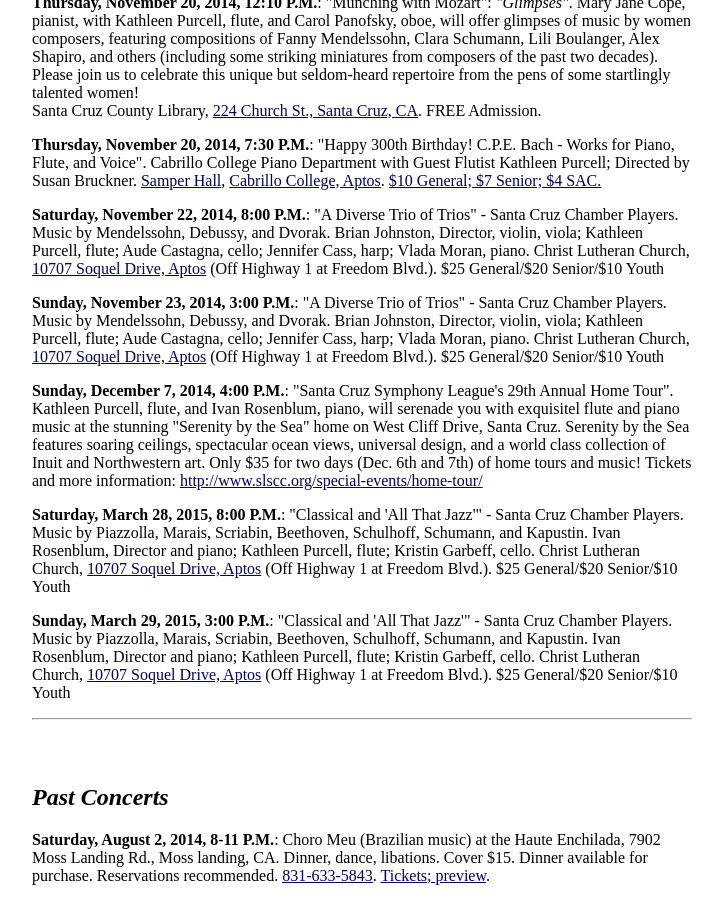
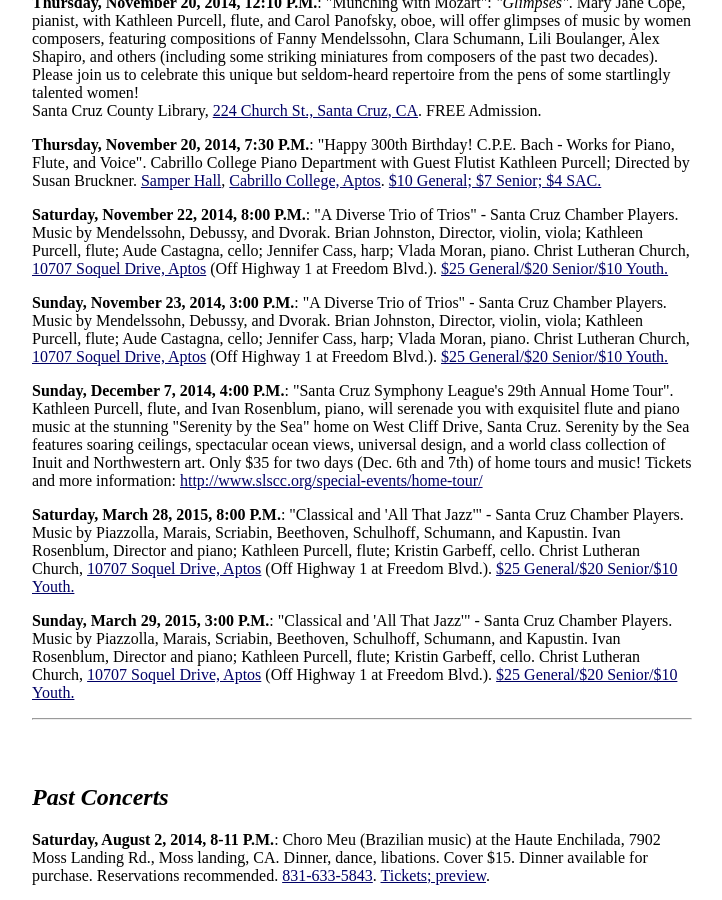
Before and after one commit to tris/flutemusic.com, a Jekyll site: the page built from schedule.html, in a window 1280 px wide and 900 px high, scrolled down 311 px. Shown: the whole window, without its empty margins (23-745 px from the left). Built offline with Jekyll 4.4.1, drawn with Linux system fonts in a browser that asks for light colours; part of the change alters nothing that is shown.

```diff
--- a/schedule.html
+++ b/schedule.html
@@ -41,11 +41,11 @@ Santa Cruz County Library, <a href="https://www.google.com/maps?q=224+Church+St,
 </p>
 
 <p>
-<b>Saturday, November 22, 2014, 8:00 P.M.</b>: "A Diverse Trio of Trios" - Santa Cruz Chamber Players.  Music by Mendelssohn, Debussy, and Dvorak. Brian Johnston, Director, violin, viola; Kathleen Purcell, flute; Aude Castagna, cello; Jennifer Cass, harp; Vlada Moran, piano.  Christ Lutheran Church, <a href="https://www.google.com/maps?q=10707+Soquel+Dr,+Aptos,+CA">10707 Soquel Drive, Aptos</a> (Off Highway 1 at Freedom Blvd.).  $25 General/$20 Senior/$10 Youth
+<b>Saturday, November 22, 2014, 8:00 P.M.</b>: "A Diverse Trio of Trios" - Santa Cruz Chamber Players.  Music by Mendelssohn, Debussy, and Dvorak. Brian Johnston, Director, violin, viola; Kathleen Purcell, flute; Aude Castagna, cello; Jennifer Cass, harp; Vlada Moran, piano.  Christ Lutheran Church, <a href="https://www.google.com/maps?q=10707+Soquel+Dr,+Aptos,+CA">10707 Soquel Drive, Aptos</a> (Off Highway 1 at Freedom Blvd.).  <a href="http://www.scchamberplayers.org/concert-two/">$25 General/$20 Senior/$10 Youth.</a>
 </p>
 
 <p>
-<b>Sunday, November 23, 2014, 3:00 P.M.</b>: "A Diverse Trio of Trios" -  Santa Cruz Chamber Players.  Music by Mendelssohn, Debussy, and Dvorak. Brian Johnston, Director, violin, viola; Kathleen Purcell, flute; Aude Castagna, cello; Jennifer Cass, harp; Vlada Moran, piano.  Christ Lutheran Church, <a href="https://www.google.com/maps?q=10707+Soquel+Dr,+Aptos,+CA">10707 Soquel Drive, Aptos</a> (Off Highway 1 at Freedom Blvd.). $25 General/$20 Senior/$10 Youth
+<b>Sunday, November 23, 2014, 3:00 P.M.</b>: "A Diverse Trio of Trios" -  Santa Cruz Chamber Players.  Music by Mendelssohn, Debussy, and Dvorak. Brian Johnston, Director, violin, viola; Kathleen Purcell, flute; Aude Castagna, cello; Jennifer Cass, harp; Vlada Moran, piano.  Christ Lutheran Church, <a href="https://www.google.com/maps?q=10707+Soquel+Dr,+Aptos,+CA">10707 Soquel Drive, Aptos</a> (Off Highway 1 at Freedom Blvd.).  <a href="http://www.scchamberplayers.org/concert-two/">$25 General/$20 Senior/$10 Youth.</a>
 </p>
 
 <p>
@@ -53,11 +53,11 @@ Santa Cruz County Library, <a href="https://www.google.com/maps?q=224+Church+St,
 </p>
 
 <p>
-<b>Saturday, March 28, 2015, 8:00 P.M.</b>: "Classical and 'All That Jazz'" - Santa Cruz Chamber Players. Music by Piazzolla, Marais, Scriabin, Beethoven, Schulhoff, Schumann, and Kapustin. Ivan Rosenblum, Director and piano; Kathleen Purcell, flute; Kristin Garbeff, cello.  Christ Lutheran Church, <a href="https://www.google.com/maps?q=10707+Soquel+Dr,+Aptos,+CA">10707 Soquel Drive, Aptos</a> (Off Highway 1 at Freedom Blvd.). $25 General/$20 Senior/$10 Youth
+<b>Saturday, March 28, 2015, 8:00 P.M.</b>: "Classical and 'All That Jazz'" - Santa Cruz Chamber Players. Music by Piazzolla, Marais, Scriabin, Beethoven, Schulhoff, Schumann, and Kapustin. Ivan Rosenblum, Director and piano; Kathleen Purcell, flute; Kristin Garbeff, cello.  Christ Lutheran Church, <a href="https://www.google.com/maps?q=10707+Soquel+Dr,+Aptos,+CA">10707 Soquel Drive, Aptos</a> (Off Highway 1 at Freedom Blvd.).  <a href="http://www.scchamberplayers.org/concert-five/">$25 General/$20 Senior/$10 Youth.</a>
 </p>
 
 <p>
-<b>Sunday, March 29, 2015, 3:00 P.M.</b>: "Classical and 'All That Jazz'" - Santa Cruz Chamber Players. Music by Piazzolla, Marais, Scriabin, Beethoven, Schulhoff, Schumann, and Kapustin. Ivan Rosenblum, Director and piano; Kathleen Purcell, flute; Kristin Garbeff, cello. Christ Lutheran Church, <a href="https://www.google.com/maps?q=10707+Soquel+Dr,+Aptos,+CA">10707 Soquel Drive, Aptos</a> (Off Highway 1 at Freedom Blvd.). $25 General/$20 Senior/$10 Youth
+<b>Sunday, March 29, 2015, 3:00 P.M.</b>: "Classical and 'All That Jazz'" - Santa Cruz Chamber Players. Music by Piazzolla, Marais, Scriabin, Beethoven, Schulhoff, Schumann, and Kapustin. Ivan Rosenblum, Director and piano; Kathleen Purcell, flute; Kristin Garbeff, cello. Christ Lutheran Church, <a href="https://www.google.com/maps?q=10707+Soquel+Dr,+Aptos,+CA">10707 Soquel Drive, Aptos</a> (Off Highway 1 at Freedom Blvd.).  <a href="http://www.scchamberplayers.org/concert-five/">$25 General/$20 Senior/$10 Youth.</a>
 </p>
 
 
```
